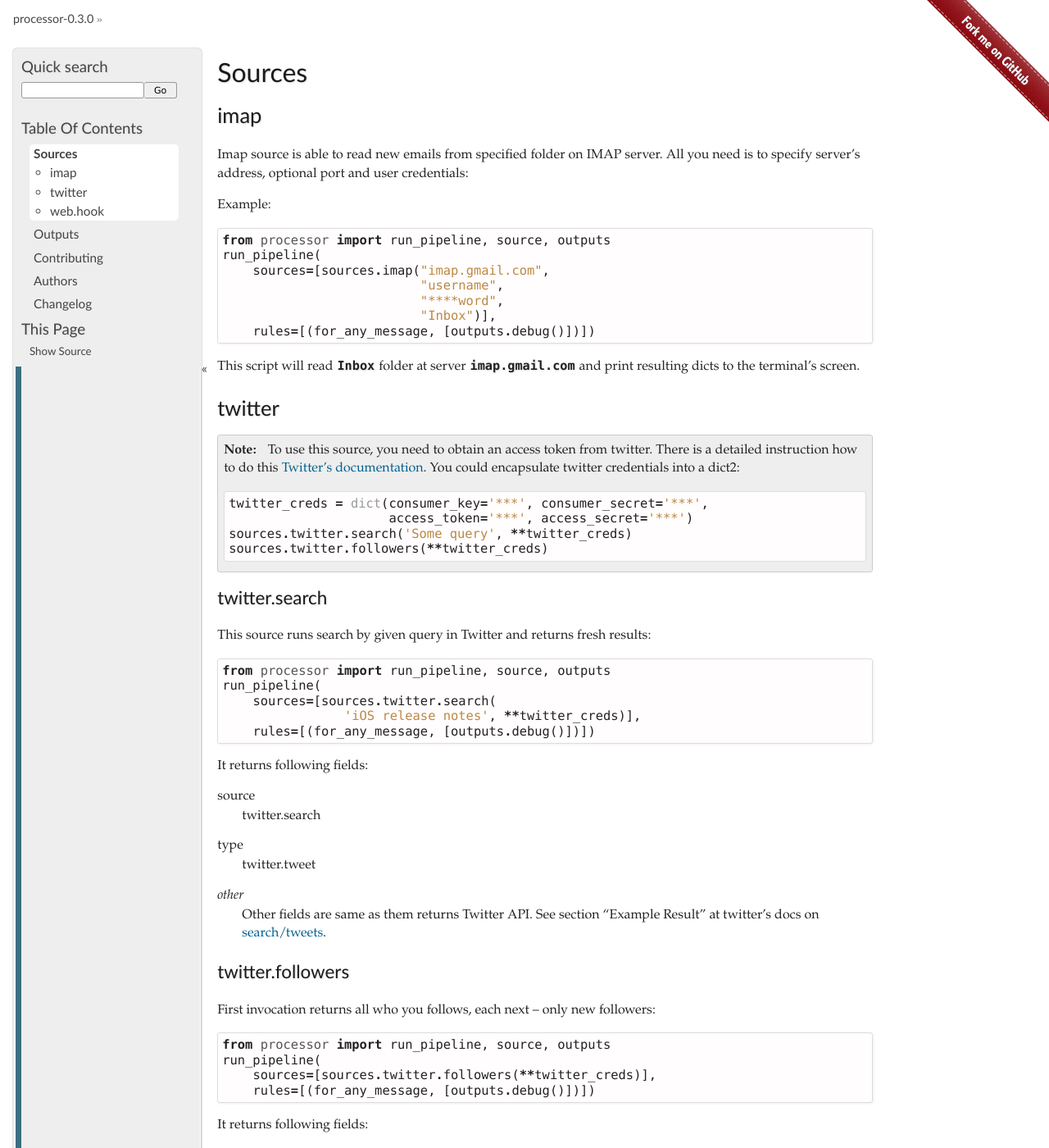
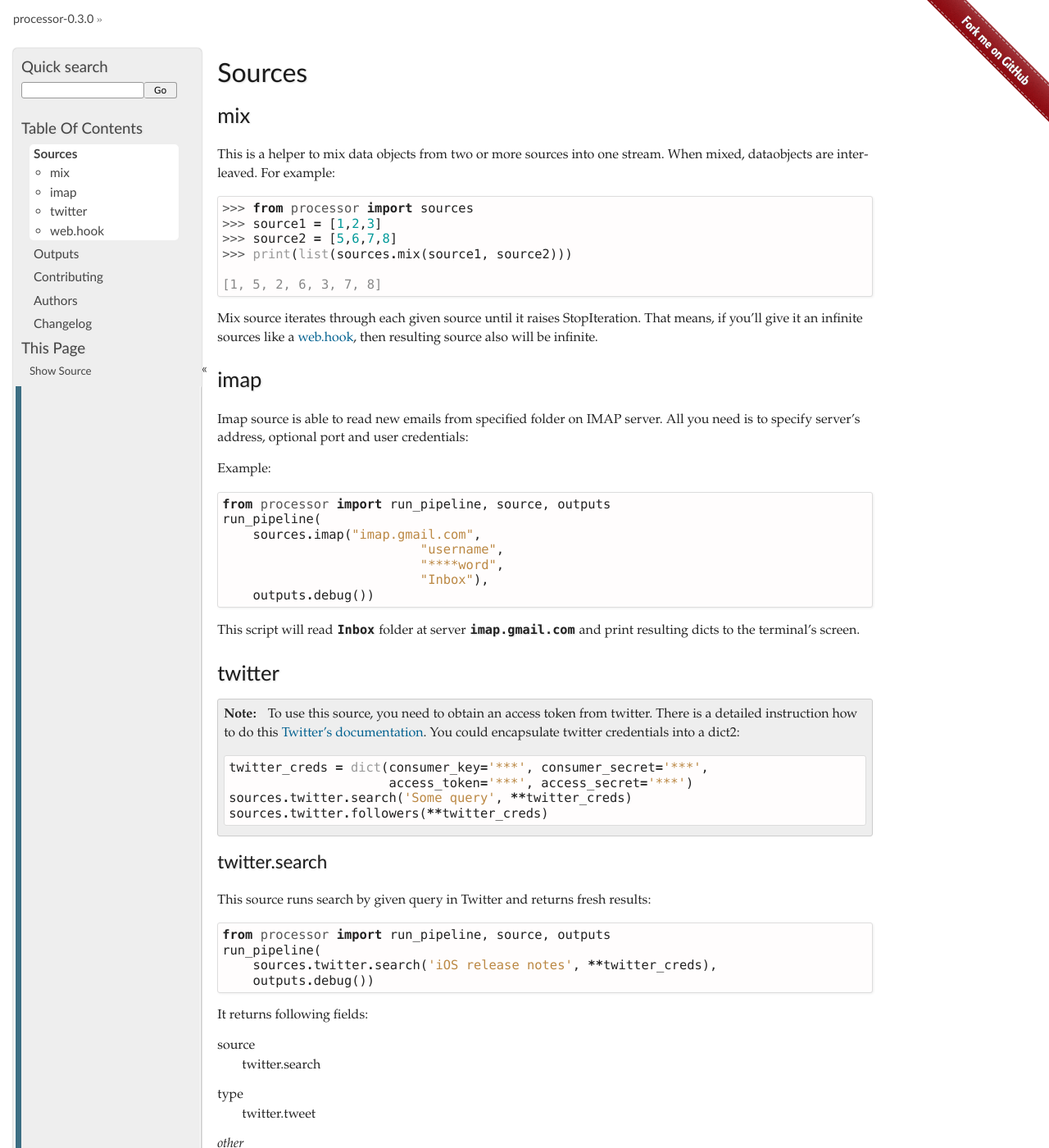
Before and after one commit to svetlyak40wt/python-processor, a Sphinx documentation site: the page built from docs/sources.rst, in a window 1280 px wide and 1400 px high. Shown: the whole window at 82% size. Built offline with Sphinx 7.4.7, drawn with Linux system fonts in a browser that asks for light colours; some of the changed text lies outside the part shown.

Commit message:
Function run_pipline was significantly simplified and now accepts only one source and one ouput. To implement more complex pipelines, use sources.mix and outputs.fanout helpers.

```diff
--- a/docs/outputs.rst
+++ b/docs/outputs.rst
@@ -9,6 +9,29 @@ This output is very useful for debugging you input. All it does right
 now -- returns ``pprint`` function, but possible interface will be extended
 in future to select which fields to ouput or suppress, cache or something like
 that.
+
+fanout
+======
+
+Fanout output is useful, when you want to feed one data objects stream to two
+or more pipelines. For example, you could send some events by email and into
+the `slack`_ chat simultaneously::
+
+  run_pipeline(some_source(),
+               outputs.fanout(
+                  outputs.email('vaily@pupkin.name'),
+                  outputs.slack(SLACK_URL)))
+
+Or if you need to preprocess data objects for each output, then code will
+looks like this::
+
+  run_pipeline(some_source(),
+               outputs.fanout(
+                  [prepare_email, outputs.email('vaily@pupkin.name')],
+                  [prepare_slack, outputs.slack(SLACK_URL)]))
+
+Where ``prepare_email`` and ``prepare_slack`` just a functions which return
+data objects with fields for `email` and `slack`_ outputs.
 
 rss
 ===
--- a/docs/sources.rst
+++ b/docs/sources.rst
@@ -3,6 +3,23 @@ Sources
 =======
 
 .. _full list of sources:
+
+mix
+====
+
+This is a helper to mix data objects from two or more sources into one stream.
+When mixed, dataobjects are interleaved. For example::
+
+  >>> from processor import sources
+  >>> source1 = [1,2,3]
+  >>> source2 = [5,6,7,8]
+  >>> print(list(sources.mix(source1, source2)))
+
+  [1, 5, 2, 6, 3, 7, 8]
+
+Mix source iterates through each given source until it raises StopIteration.
+That means, if you'll give it an infinite sources like a `web.hook`_, then
+resulting source also will be infinite.
 
 imap
 ====
@@ -14,11 +31,11 @@ Example::
 
   from processor import run_pipeline, source, outputs
   run_pipeline(
-      sources=[sources.imap("imap.gmail.com",
+      sources.imap("imap.gmail.com",
                             "username",
                             "****word",
-                            "Inbox")],
-      rules=[(for_any_message, [outputs.debug()])])
+                            "Inbox"),
+      outputs.debug())
 
 This script will read ``Inbox`` folder at server ``imap.gmail.com``
 and print resulting dicts to the terminal's screen.
@@ -47,9 +64,8 @@ results::
 
   from processor import run_pipeline, source, outputs
   run_pipeline(
-      sources=[sources.twitter.search(
-                  'iOS release notes', **twitter_creds)],
-      rules=[(for_any_message, [outputs.debug()])])
+      sources.twitter.search('iOS release notes', **twitter_creds),
+      outputs.debug())
 
 It returns following fields:
 
@@ -70,8 +86,8 @@ First invocation returns all who you follows, each next -- only new followers::
 
   from processor import run_pipeline, source, outputs
   run_pipeline(
-      sources=[sources.twitter.followers(**twitter_creds)],
-      rules=[(for_any_message, [outputs.debug()])])
+      sources.twitter.followers(**twitter_creds),
+      outputs.debug())
 
 
 It returns following fields:
--- a/tasks.py
+++ b/tasks.py
@@ -24,4 +24,4 @@ def serve_docs():
 
 @task
 def test():
-    run('nosetests')
+    run('nosetests --nocapture --verbose')
```
Also changed, not shown: other parts of docs/sources.rst (+2 -2 lines), 10 other files.
